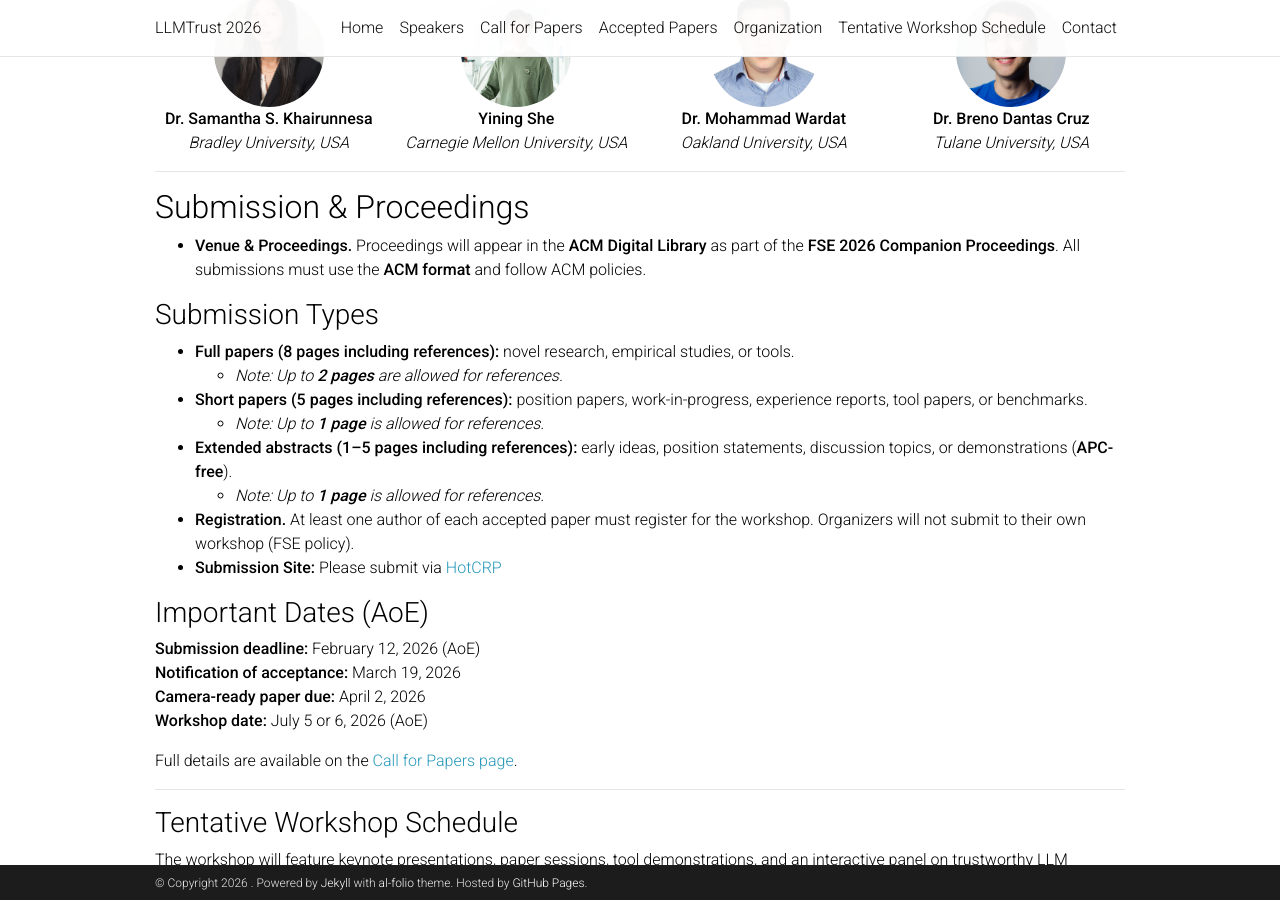
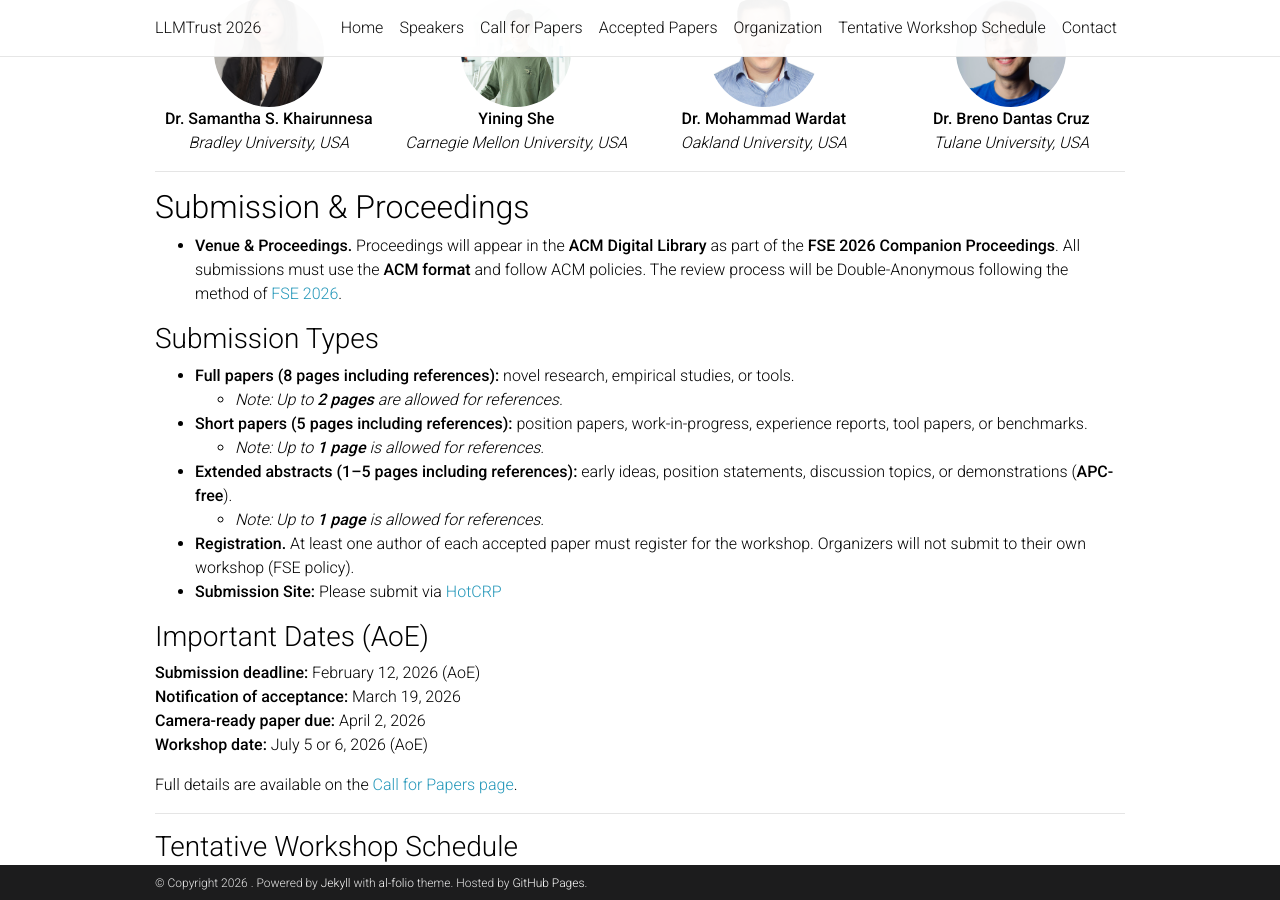
Before and after one commit to llmtrust2026/llmtrust2026.github.io, a Jekyll site: the page built from _pages/home.md, in a window 1280 px wide and 900 px high, scrolled down 1886 px. Built offline with Jekyll 4.4.1, drawn with Linux system fonts in a browser that asks for light colours; comment, search, counter and statistics services are not loaded; a style sheet for code colours, icons or effects is not loaded.

Commit message:
Update home.md

```diff
--- a/_pages/home.md
+++ b/_pages/home.md
@@ -181,7 +181,7 @@ Grounded in trustworthiness goals (fairness, accountability, transparency, safet
 
 ## Submission & Proceedings
 
-- **Venue & Proceedings.** Proceedings will appear in the **ACM Digital Library** as part of the **FSE 2026 Companion Proceedings**. All submissions must use the **ACM format** and follow ACM policies.
+- **Venue & Proceedings.** Proceedings will appear in the **ACM Digital Library** as part of the **FSE 2026 Companion Proceedings**. All submissions must use the **ACM format** and follow ACM policies. The review process will be Double-Anonymous following the method of [FSE 2026](https://conf.researchr.org/track/fse-2026/fse-2026-research-papers).
 
 ### Submission Types
 
```
